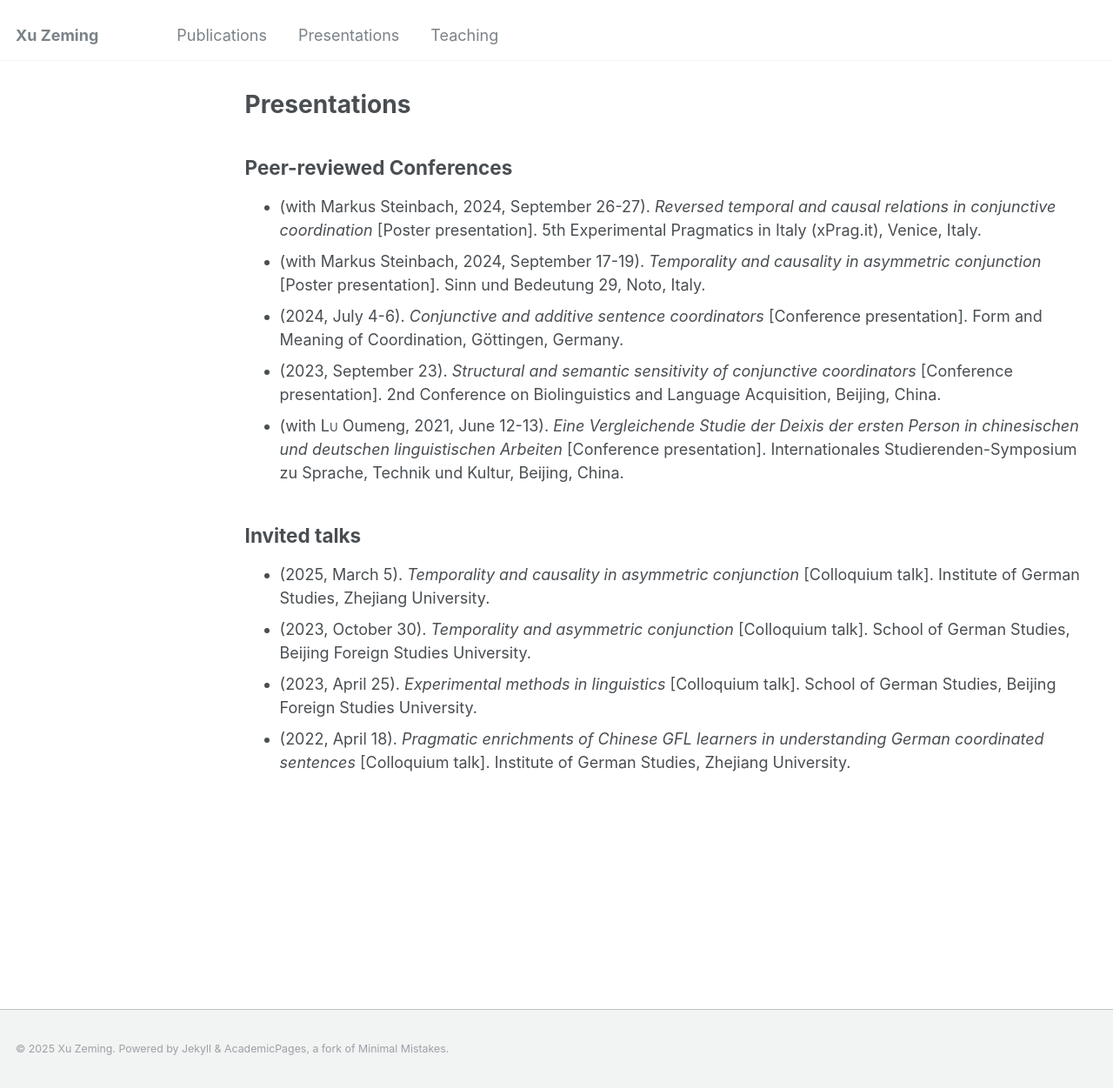
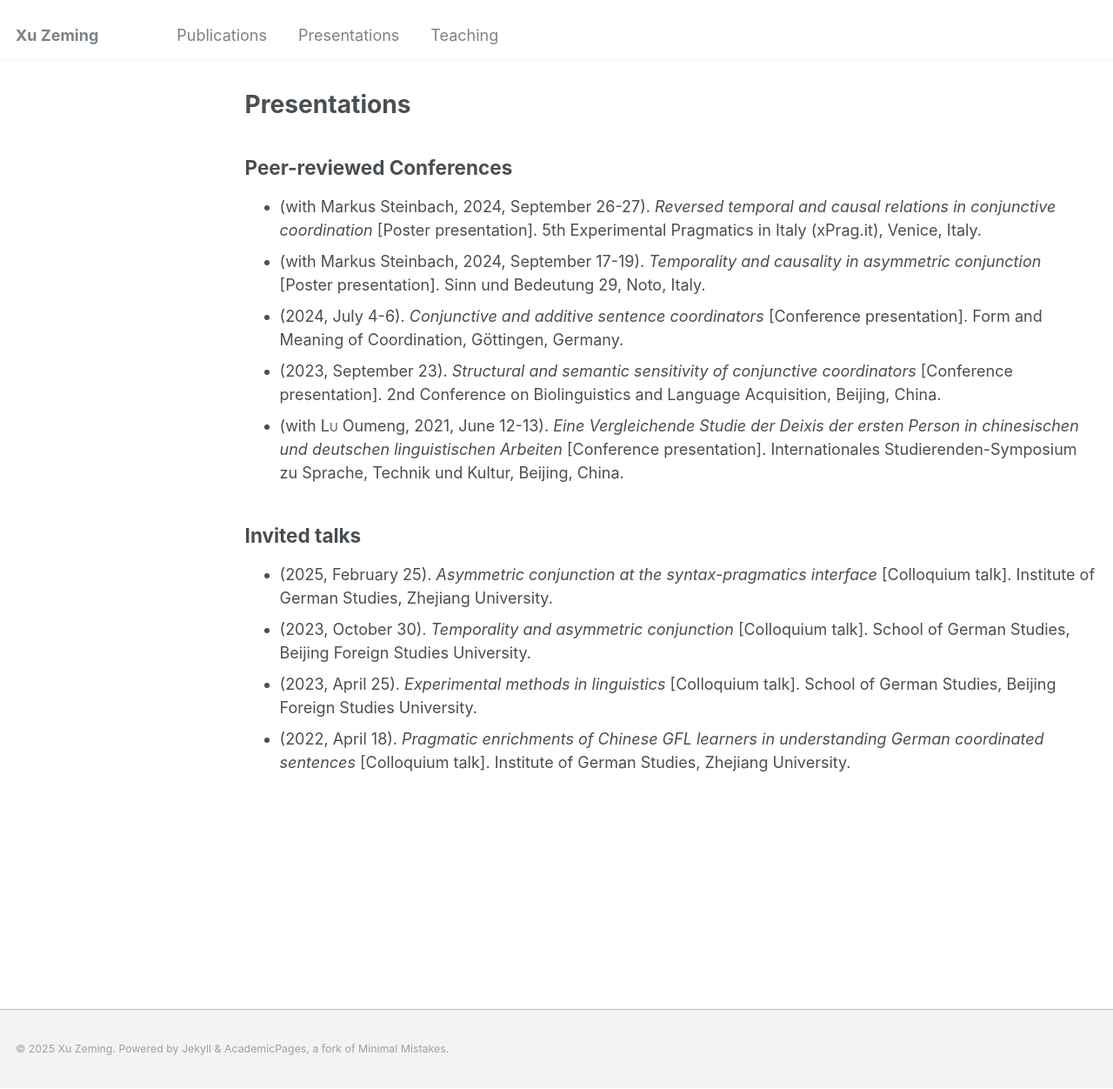
Before and after one commit to xu-zeming/xu-zeming.github.io, a Jekyll site: the page built from _pages/presentations.md, in a window 1280 px wide and 1252 px high. Shown: the whole window at 87% size. Built offline with Jekyll 4.4.1, drawn with Linux system fonts in a browser that asks for light colours.

Commit message:
modified:   _pages/presentations.md

```diff
--- a/_pages/presentations.md
+++ b/_pages/presentations.md
@@ -14,7 +14,7 @@ author_profile: false
 
 ## Invited talks
 
-* (2025, March 5). *Temporality and causality in asymmetric conjunction* [Colloquium talk]. Institute of German Studies, Zhejiang University.
+* (2025, February 25). *Asymmetric conjunction at the syntax-pragmatics interface* [Colloquium talk]. Institute of German Studies, Zhejiang University.
 * (2023, October 30). *Temporality and asymmetric conjunction* [Colloquium talk]. School of German Studies, Beijing Foreign Studies University.
 * (2023, April 25). *Experimental methods in linguistics* [Colloquium talk]. School of German Studies, Beijing Foreign Studies University.
 * (2022, April 18). *Pragmatic enrichments of Chinese GFL learners in understanding German coordinated sentences* [Colloquium talk]. Institute of German Studies, Zhejiang University.
```
